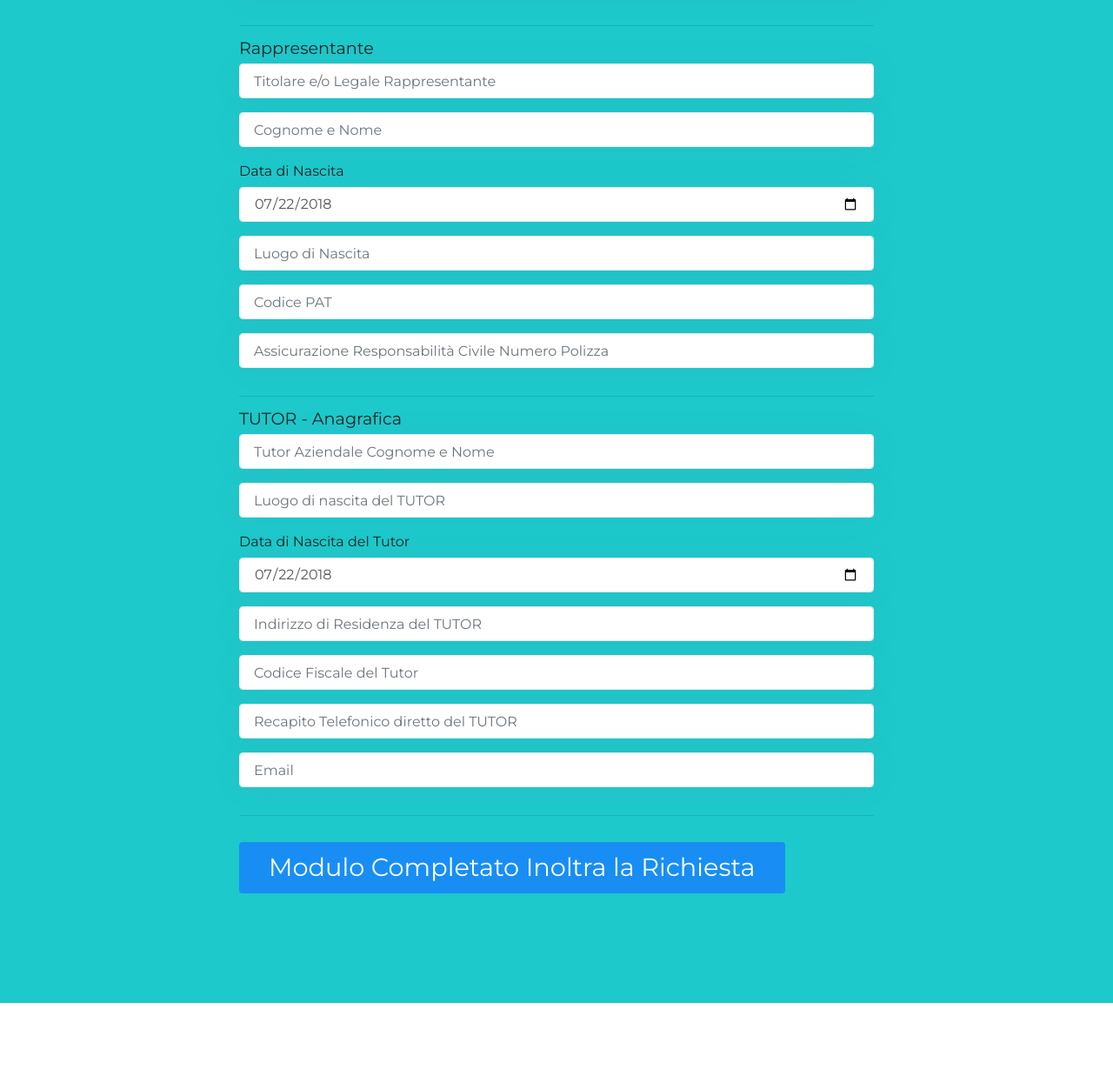
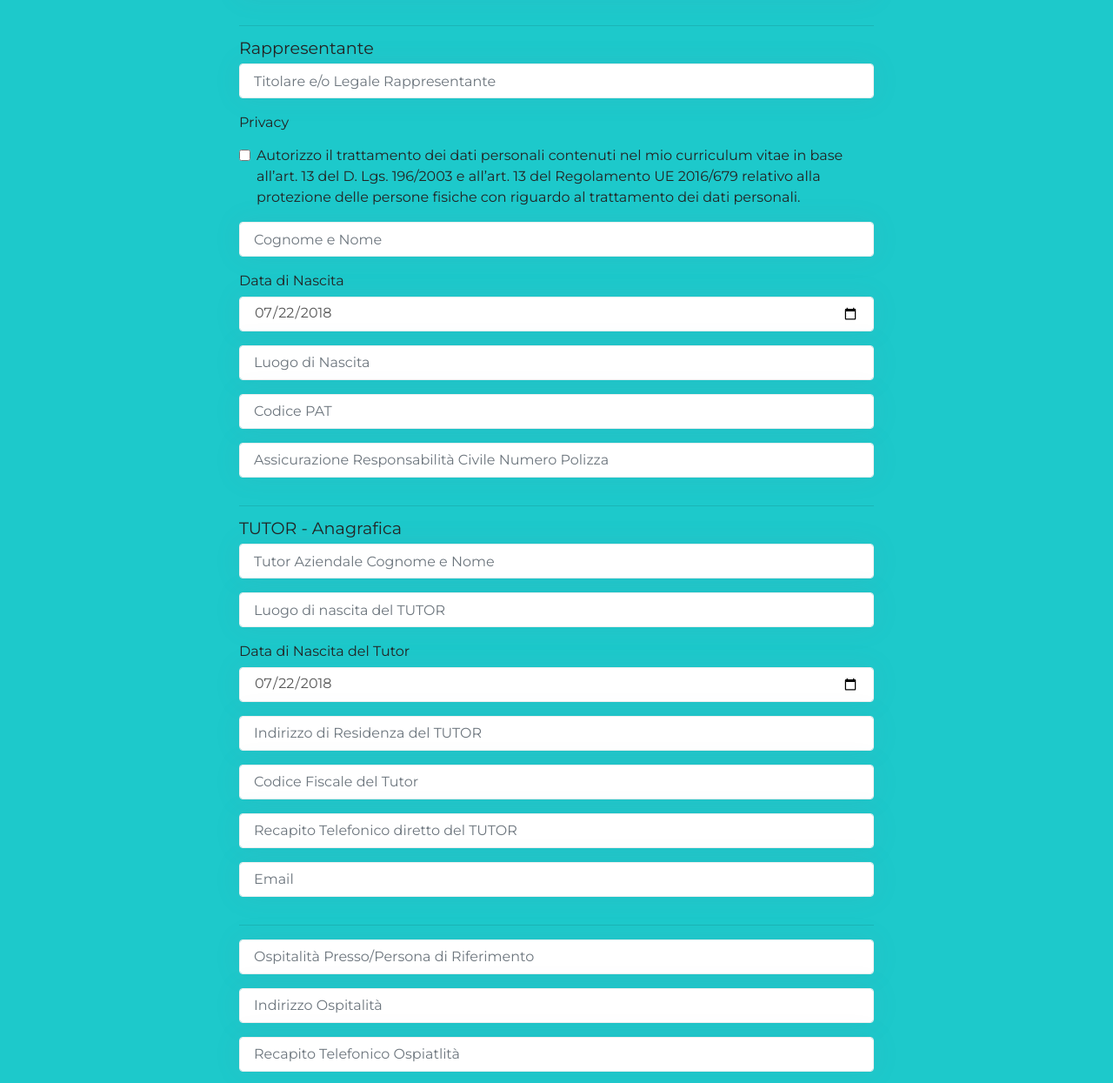
Before and after one commit to fxhotlead/KAP-Per-le-Aziende, a plain HTML site: page page1.html in a window 1280 px wide. Shown: the part 290-1535 px from the top of the page at 87% size. Before the commit the page ends 1443 px from the top, so only its background shows below. Drawn offline with Linux system fonts and the light colour scheme.

Commit message:
create github pages

```diff
--- a/page1.html
+++ b/page1.html
@@ -32,7 +32,7 @@
         <div class="row">
             <div class="col-lg-8 mx-auto mbr-form" data-form-type="formoid">
 <!--Formbuilder Form-->
-<form action="https://mobirise.com/" method="POST" class="mbr-form form-with-styler" data-form-title="Aziende KAP"><input type="hidden" name="email" data-form-email="true" value="PCi6oMVf2HzFlXnFKJuVIH9GIi9+Ei8uknfnc9agMyP1a7iod7sMQ9pvMZ95iVqI1NXFWy706GkAhBnFD8P7Suq/F79HXQ5yZcHoh63rw77nngUnTp8XiB9CLLsazTCH.3VcpO40gc3ZitYFeGC6xBVIHFGAlrcOr/WPJsrK/LcDfoSbzf1vssEuDo55IJiCkMsVEQVQLdFAbxyineO16MncsCJP4EoJC8JGUp1sEDq6GpttQbpoqJh3t11tjrrs=">
+<form action="https://mobirise.com/" method="POST" class="mbr-form form-with-styler" data-form-title="Aziende KAP"><input type="hidden" name="email" data-form-email="true" value="Fprk6KGsXgCc/UGaQJQvhhKxD9cNH0TDFxYR5sXaQD+RcmuWLvdfGzSmYMO+KHDny7J184HdnGzt5cfgTZTs+/4x88IytH5DeoWFJ8HrFPOsaku5uerpmlXtdHt8ph5r.dV5aOqoeRSt4TB7Tr6mkT7icG9YCLES3PxuPBydSJwbRuyX9MpWYKpCrQHmc3jG9uBR9ATKtV/tAcj++yTy+p4/FpDNZay6Ck0JS29Hnw48k0j5uHHV8aKpdyY0h8xAV">
 <div class="form-row">
 <div hidden="hidden" data-form-alert="" class="alert alert-success col-12">Anagrafica Inserita, Riceverete un contatto nel più breve tempo possibile</div>
 <div hidden="hidden" data-form-alert-danger="" class="alert alert-danger col-12">Oops...! some problem!</div>
@@ -61,6 +61,15 @@
 </div>
 <div data-for="TitolareLegaleRappresentante" class="col-lg-12 col-sm-12 form-group">
 <input type="text" name="TitolareLegaleRappresentante" placeholder="Titolare e/o Legale Rappresentante" data-form-field="TitolareLegaleRappresentante" required="required" class="form-control display-7" value="" id="TitolareLegaleRappresentante-formbuilder-2">
+</div>
+<div data-for="Autorizzo il trattamento dei dati personali contenuti nel mio curriculum vitae in base all’art. 13 del D. Lgs. 196/2003 e all’art. 13 del Regolamento UE 2016/679 relativo alla protezione delle persone fisiche con riguardo al trattamento dei dati personali." class="col-lg-12 col-sm-12 form-group">
+<div class="form-control-label">
+<label for="Autorizzo il trattamento dei dati personali contenuti nel mio curriculum vitae in base all’art. 13 del D. Lgs. 196/2003 e all’art. 13 del Regolamento UE 2016/679 relativo alla protezione delle persone fisiche con riguardo al trattamento dei dati personali.-formbuilder-2" class="mbr-fonts-style display-7">Privacy</label>
+</div>
+<div class="form-check">
+<input type="checkbox" value="Yes" name="Autorizzo il trattamento dei dati personali contenuti nel mio curriculum vitae in base all’art. 13 del D. Lgs. 196/2003 e all’art. 13 del Regolamento UE 2016/679 relativo alla protezione delle persone fisiche con riguardo al trattamento dei dati personali." data-form-field="Autorizzo il trattamento dei dati personali contenuti nel mio curriculum vitae in base all’art. 13 del D. Lgs. 196/2003 e all’art. 13 del Regolamento UE 2016/679 relativo alla protezione delle persone fisiche con riguardo al trattamento dei dati personali." class="form-check-input display-7" id="Autorizzo il trattamento dei dati personali contenuti nel mio curriculum vitae in base all’art. 13 del D. Lgs. 196/2003 e all’art. 13 del Regolamento UE 2016/679 relativo alla protezione delle persone fisiche con riguardo al trattamento dei dati personali.-formbuilder-2">
+<label class="form-check-label display-7">Autorizzo il trattamento dei dati personali contenuti nel mio curriculum vitae in base all’art. 13 del D. Lgs. 196/2003 e all’art. 13 del Regolamento UE 2016/679 relativo alla protezione delle persone fisiche con riguardo al trattamento dei dati personali.</label>
+</div>
 </div>
 <div data-for="CognomeeNome" class="col-lg-12 col-sm-12 form-group">
 <input type="text" name="CognomeeNome" placeholder="Cognome e Nome" data-form-field="CognomeeNome" required="required" class="form-control display-7" value="" id="CognomeeNome-formbuilder-2">
@@ -109,9 +118,15 @@
 <div class="col-lg-12">
 <hr>
 </div>
-
-
-
+<div data-for="ospitatoPresso" class="col-lg-12 col-sm-12 form-group">
+<input type="text" name="ospitatoPresso" placeholder="Ospitalità Presso/Persona di Riferimento" data-form-field="ospitatoPresso" required="required" class="form-control display-7" value="" id="ospitatoPresso-formbuilder-2">
+</div>
+<div data-for="IndirizzoOspitalità" class="col-lg-12 col-sm-12 form-group">
+<input type="text" name="IndirizzoOspitalità" placeholder="Indirizzo Ospitalità" data-form-field="IndirizzoOspitalità" required="required" class="form-control display-7" value="" id="IndirizzoOspitalità-formbuilder-2">
+</div>
+<div data-for="Recapito telefonicoOSP" class="col-lg-12 col-sm-12 form-group">
+<input type="text" name="Recapito telefonicoOSP" placeholder="Recapito Telefonico Ospiatlità" data-form-field="Recapito telefonicoOSP" required="required" class="form-control display-7" value="" id="Recapito telefonicoOSP-formbuilder-2">
+</div>
 <div class="col-lg-12">
 <h5 class="mbr-fonts-style display-5">
 </h5>
```
Also changed, not shown: 1 other file.
